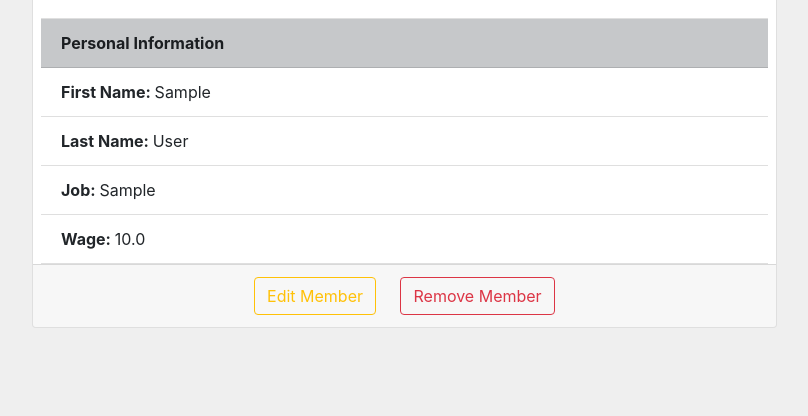
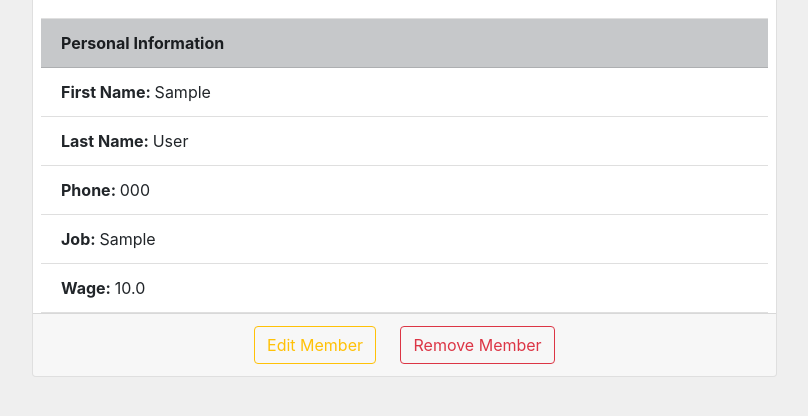
Before and after one commit to rkeytech/coffee-shop, a Flask app: page /stuff/view/1 in a window 1280 px wide. Shown: the part 221-637 px from the top of the page, without its empty margins (42-850 px from the left). Run offline with Flask 2, Linux system fonts and the light colour scheme; tables that the repository leaves empty hold one stand-in row (values such as "Sample post"); some libraries are stand-ins or nearby versions.

Commit message:
users fun/ty done

```diff
--- a/app/__init__.py
+++ b/app/__init__.py
@@ -1,12 +1,14 @@
 from flask import Flask
 from config import Config
 from app.database import db
+from flask_migrate import Migrate
 
 app = Flask(__name__)
 app.config.from_object(Config)
 
 # Initiliaze the database
 db.init_app(app)
+migrate = Migrate(app, db)
 
 # Must be at the end to avoid circular import
 from app import routes
--- a/app/forms.py
+++ b/app/forms.py
@@ -7,6 +7,7 @@ class UserForm(FlaskForm):
     first_name = StringField('First Name', validators=[DataRequired()])
     last_name = StringField('Last Name', validators=[DataRequired()])
     email = StringField('Email', validators=[DataRequired(), Email()])
+    phone = StringField('Phone', validators=[DataRequired()])
     job = StringField('Job', validators=[DataRequired()])
     wage = DecimalField('Wage', validators=[DataRequired()])
     submit = SubmitField('Submit')
--- a/app/models.py
+++ b/app/models.py
@@ -6,6 +6,7 @@ class User(db.Model):
     first_name = db.Column(db.String(120), nullable=False)
     last_name = db.Column(db.String(120), nullable=False)
     email = db.Column(db.String(120), nullable=False, unique=True)
+    phone = db.Column(db.String(50), default="No number")
     job = db.Column(db.String(50), nullable=False)
     wage = db.Column(db.Float, nullable=False)
 
--- a/app/routes.py
+++ b/app/routes.py
@@ -30,6 +30,7 @@ def add_user():
                 first_name=form.first_name.data,
                 last_name=form.last_name.data,
                 email=form.email.data,
+                phone=form.phone.data,
                 job=form.job.data,
                 wage=form.wage.data
             )
@@ -72,13 +73,14 @@ def edit_user(pk):
     user = User.query.get_or_404(pk)
     form = UserForm(
         first_name=user.first_name, last_name=user.last_name,
-        email=user.email, job=user.job, wage=user.wage
+        email=user.email, job=user.job, wage=user.wage, phone=user.phone
     )
     if request.method == 'POST':
         try:
             user.first_name = form.first_name.data
             user.last_name = form.last_name.data
             user.email = form.email.data
+            user.phone = form.phone.data
             user.job = form.job.data
             user.wage = form.wage.data
             db.session.commit()
@@ -98,9 +100,18 @@ def edit_user(pk):
     return render_template('user_view.html', context=context, title='Update Stuff')
 
 
-@app.route('/stuff/delete/<int:pk>', methods=['POST'])
+@app.route('/stuff/delete/<int:pk>', methods=['GET', 'POST'])
 def delete_user(pk):
-    pass
+    user = User.query.get_or_404(pk)
+    try:
+        db.session.delete(user)
+        db.session.commit()
+        flash(f'User {user.first_name} deleted successfully!!', 'success')
+        return redirect('/stuff')
+    except:
+        flash(f"There was a problem with user deletion! Try again...", 'danger')
+        return redirect('/stuff')
+
 
 
 # PRODUCTS
--- a/app/templates/stuff.html
+++ b/app/templates/stuff.html
@@ -48,7 +48,7 @@
                             <div class="dropdown-menu" aria-labelledby="ActionsDrop">
                                 <a class="dropdown-item" href="{{ url_for('view_user', pk=user.id) }}">View</a>
                                 <a class="dropdown-item" href="{{ url_for('edit_user', pk=user.id) }}">Edit</a>
-                                <a class="dropdown-item" href="#">Remove</a>
+                                <a class="dropdown-item" href="{{ url_for('delete_user', pk=user.id) }}">Remove</a>
                             </div>
                         </div>
                     </td>
--- a/app/templates/user_view.html
+++ b/app/templates/user_view.html
@@ -1,7 +1,5 @@
 {% extends 'base.html' %}
-
 {% block title %} {{ title }} {% endblock %}
-
 {% block content %}
 
 {% if context.view %}
@@ -10,29 +8,50 @@
   <div class="col-md-8">
     <div class="card mt-3">
       <div class="card-body">
-                <h3 class="card-title">{{ context.user.email }}</h3>
-                <p class="card-text">Lorem ipsum dolor sit amet consectetur adipisicing elit. Quia neque quo unde, est
-                    eius
-                    impedit perspiciatis ullam iusto reiciendis, quaerat aliquid obcaecati minima? Officiis consectetur
-                    ea
-                    eos
-                    consequuntur, corrupti recusandae?</p>
+        <h3 class="card-title">{{context.user.email}}</h3>
+        <p class="card-text">
+          Lorem ipsum dolor sit amet consectetur adipisicing elit. Quia neque
+          quo unde, est eius impedit perspiciatis ullam iusto reiciendis,
+          quaerat aliquid obcaecati minima? Officiis consectetur ea eos
+          consequuntur, corrupti recusandae?
+        </p>
       </div>
       <ul class="list-group list-group-flush mx-2">
-                <li class="list-group-item list-group-item-dark"> <strong>Personal Information</strong></li>
-                <li class="list-group-item"><strong>First Name: </strong>{{context.user.first_name}}</li>
-                <li class="list-group-item"><strong>Last Name: </strong>{{context.user.last_name}}</li>
-                <li class="list-group-item"><strong>Job: </strong>{{context.user.job}}</li>
-                <li class="list-group-item"><strong>Wage: </strong>{{context.user.wage}}</li>
+        <li class="list-group-item list-group-item-dark">
+          <strong>Personal Information</strong>
+        </li>
+        <li class="list-group-item">
+          <strong>First Name: </strong>{{context.user.first_name}}
+        </li>
+        <li class="list-group-item">
+          <strong>Last Name: </strong>{{context.user.last_name}}
+        </li>
+        <li class="list-group-item">
+          <strong>Phone: </strong>{{context.user.phone}}
+        </li>
+        <li class="list-group-item">
+          <strong>Job: </strong>{{context.user.job}}
+        </li>
+        <li class="list-group-item">
+          <strong>Wage: </strong>{{context.user.wage}}
+        </li>
       </ul>
       <div class="card-footer text-center">
-                <a href="{{url_for('edit_user', pk=context.user.id)}}" class="btn btn-outline-warning card-link">Edit Member</a>
-                <a href="#" class="btn btn-outline-danger card-link">Remove Member</a>
+        <a
+          href="{{url_for('edit_user', pk=context.user.id)}}"
+          class="btn btn-outline-warning card-link"
+          >Edit Member</a
+        >
+        <a href="{{ url_for('delete_user', pk=context.user.id) }}" class="btn btn-outline-danger card-link">Remove Member</a>
       </div>
     </div>
   </div>
   <div class="col-md-4 mt-3">
-        <img src="https://via.placeholder.com/350x450 " class="img-thumbnail" alt="...">
+    <img
+      src="https://via.placeholder.com/350x450 "
+      class="img-thumbnail"
+      alt="..."
+    />
   </div>
 </div>
 
@@ -65,6 +84,12 @@
         </div>
         <div class="col">
           <div class="form-group">
+            <label for="phone">{{ context.form.phone.label }}</label>
+            {{ context.form.phone(class="form-control", id="phone") }}
+          </div>
+        </div>
+        <div class="col">
+          <div class="form-group">
             <label for="job">{{ context.form.job.label }}</label>
             {{ context.form.job(class="form-control", id="job") }}
           </div>
@@ -78,17 +103,19 @@
           </div>
         </div>
       </div>
-            <hr>
+      <hr />
       <div class="row justify-content-md-center">
         <div class="col-8">
-                    <button type="submit"
-                        class="btn btn-block btn-outline-{{context.submit.1}}">{{context.submit.0}}</button>
+          <button
+            type="submit"
+            class="btn btn-block btn-outline-{{context.submit.1}}"
+          >
+            {{context.submit.0}}
+          </button>
         </div>
       </div>
     </form>
   </div>
-
 </div>
 {% endif %}
-
 {% endblock %}
```
Also changed, not shown: 1 other file. Lines whose indentation alone changed are shown as unchanged.
